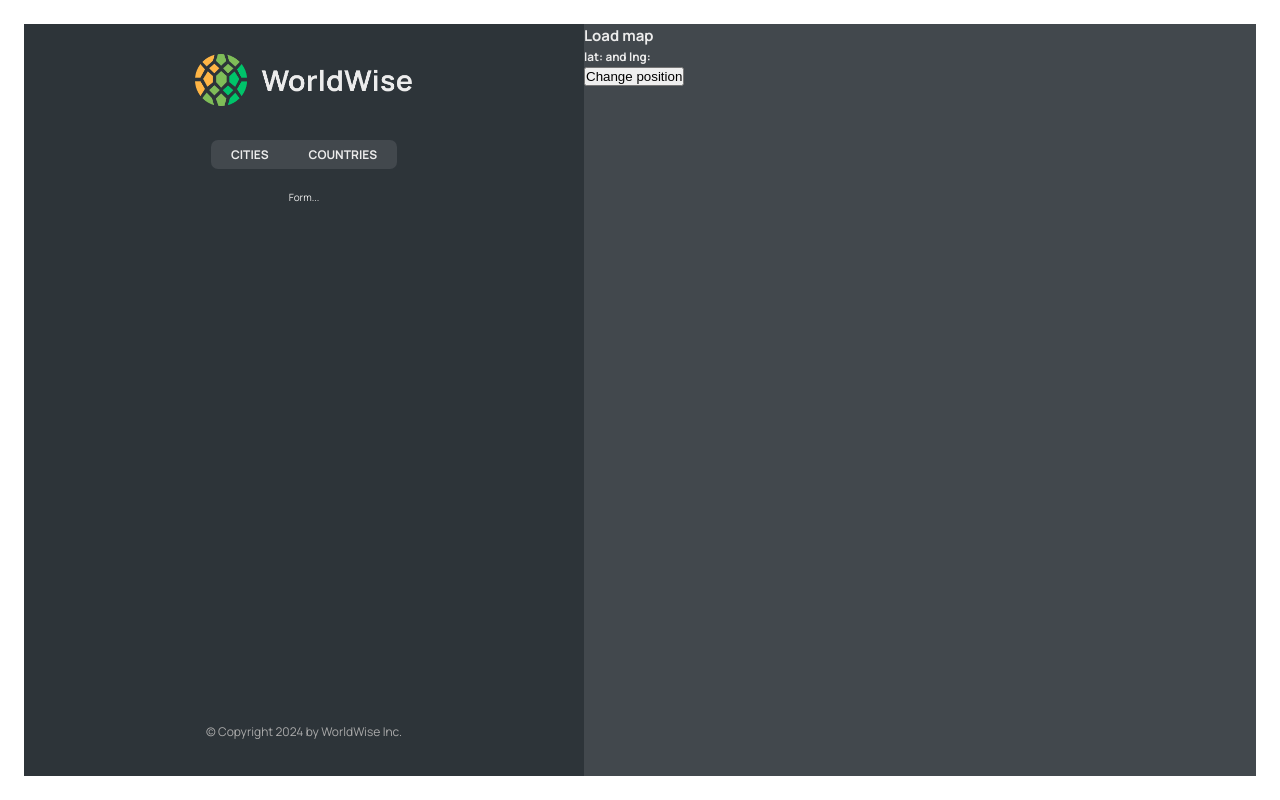
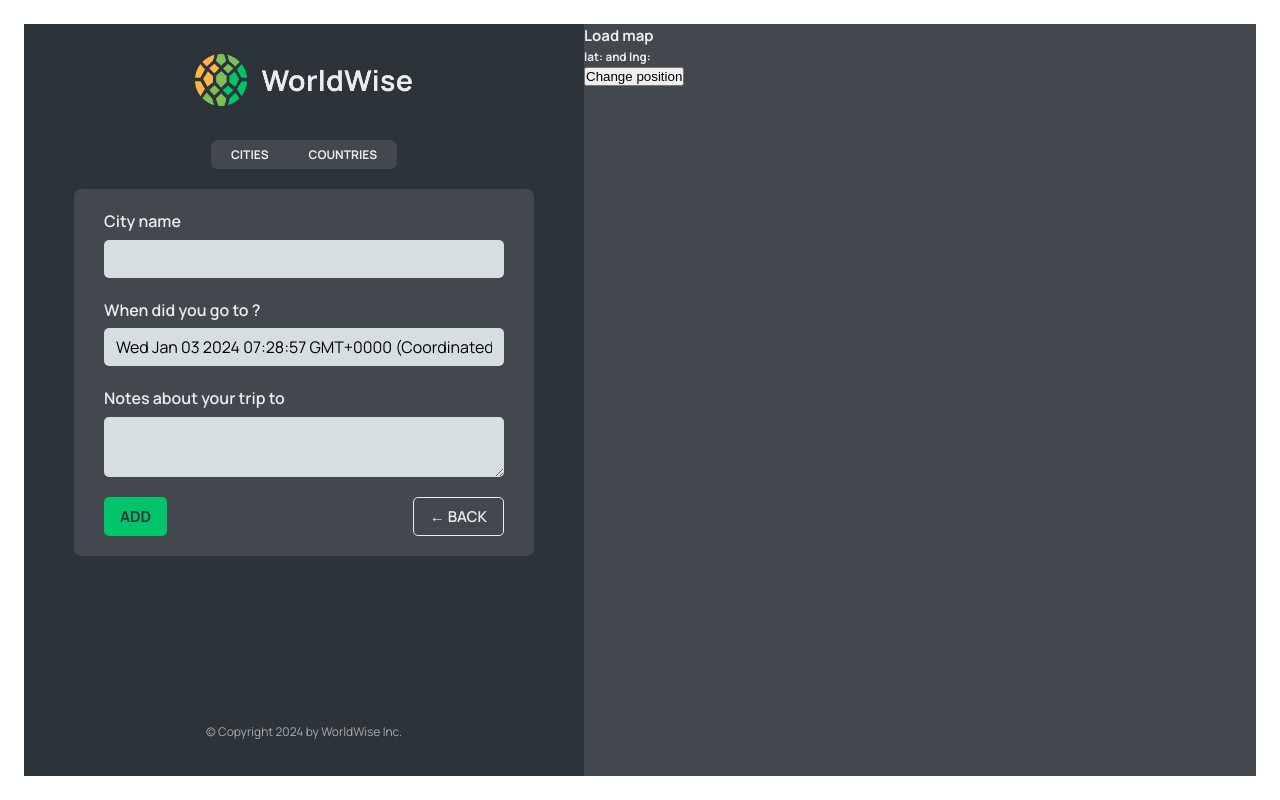
Before and after one commit to varshil-shah/react-worldwise, a React (Vite) app: page /app/form in a window 1280 px wide. Built offline with nearby package versions, Linux system fonts and the light colour scheme; data requests are answered from the project's data file.

Commit message:
Implement programatic navigation using Navigate component

```diff
--- a/src/App.jsx
+++ b/src/App.jsx
@@ -1,5 +1,5 @@
 import { useEffect, useState } from "react";
-import { BrowserRouter, Route, Routes } from "react-router-dom";
+import { BrowserRouter, Navigate, Route, Routes } from "react-router-dom";
 
 import Homepage from "./pages/Homepage";
 import Product from "./pages/Product";
@@ -10,6 +10,7 @@
 import CityList from "./components/CityList";
 import CountryList from "./components/CountryList";
 import City from "./components/City";
+import Form from "./components/Form";
 
 const BASE_URL = "http://localhost:3000";
 
@@ -42,10 +43,7 @@
         <Route path="pricing" element={<Pricing />} />
         <Route path="login" element={<Login />} />
         <Route path="app" element={<AppLayout />}>
-          <Route
-            index
-            element={<CityList cities={cities} isLoading={isLoading} />}
-          />
+          <Route index element={<Navigate to="cities" replace />} />
           <Route
             path="cities"
             element={<CityList cities={cities} isLoading={isLoading} />}
@@ -55,7 +53,7 @@
             path="countries"
             element={<CountryList cities={cities} isLoading={isLoading} />}
           />
-          <Route path="form" element={<p>Form...</p>} />
+          <Route path="form" element={<Form />} />
         </Route>
         <Route path="*" element={<PageNotFound />} />
       </Routes>
--- /dev/null
+++ b/src/components/Button.jsx
@@ -0,0 +1,11 @@
+import styles from "./Button.module.css";
+
+function Button({ children, onClick, type = "" }) {
+  return (
+    <button className={`${styles.btn} ${styles[type]}`} onClick={onClick}>
+      {children}
+    </button>
+  );
+}
+
+export default Button;
--- a/src/components/Form.jsx
+++ b/src/components/Form.jsx
@@ -3,6 +3,8 @@
 import { useState } from "react";
 
 import styles from "./Form.module.css";
+import Button from "./Button";
+import { useNavigate } from "react-router-dom";
 
 export function convertToEmoji(countryCode) {
   const codePoints = countryCode
@@ -14,9 +16,11 @@
 
 function Form() {
   const [cityName, setCityName] = useState("");
-  const [country, setCountry] = useState("");
+  // const [country, setCountry] = useState("");
   const [date, setDate] = useState(new Date());
   const [notes, setNotes] = useState("");
+
+  const navigate = useNavigate();
 
   return (
     <form className={styles.form}>
@@ -49,8 +53,16 @@
       </div>
 
       <div className={styles.buttons}>
-        <button>Add</button>
-        <button>&larr; Back</button>
+        <Button type="primary">Add</Button>
+        <Button
+          type="back"
+          onClick={(e) => {
+            e.preventDefault();
+            navigate(-1);
+          }}
+        >
+          &larr; Back
+        </Button>
       </div>
     </form>
   );
--- a/src/components/Map.jsx
+++ b/src/components/Map.jsx
@@ -1,4 +1,4 @@
-import { useSearchParams } from "react-router-dom";
+import { useNavigate, useSearchParams } from "react-router-dom";
 import styles from "./Map.module.css";
 
 function Map() {
@@ -6,8 +6,10 @@
   const lat = searchParams.get("lat");
   const lng = searchParams.get("lng");
 
+  const navigate = useNavigate();
+
   return (
-    <div className={styles.mapContainer}>
+    <div className={styles.mapContainer} onClick={() => navigate("form")}>
       <h2>Load map</h2>
       <h3>
         lat:{lat} and lng:{lng}
```
